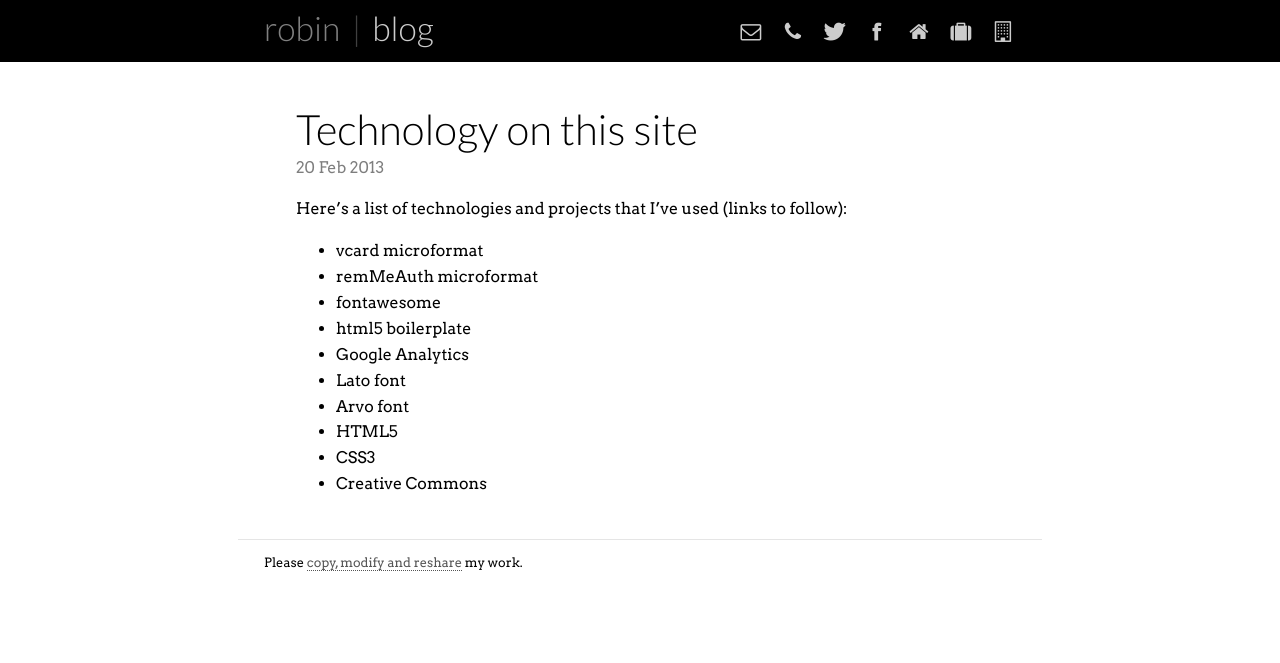
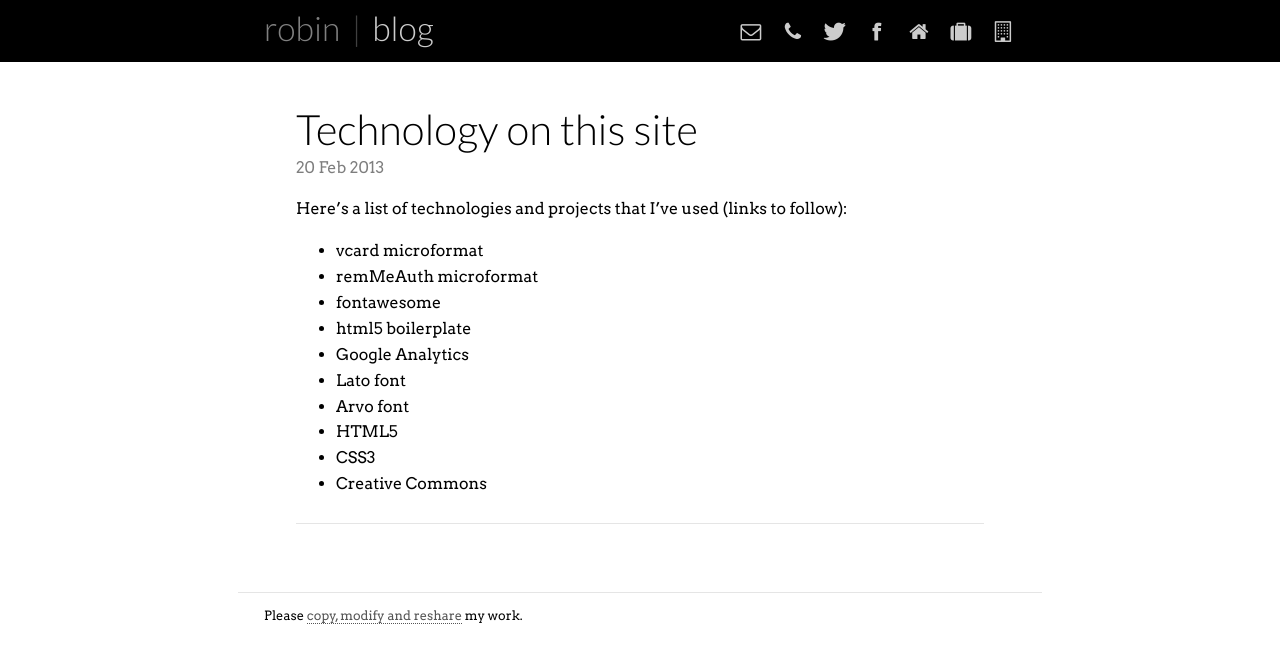
Before and after one commit to nottrobin/robinwinslow.uk, a Jekyll site: the page built from _posts/2013-02-20-technology-on-this-site.md, in a window 1280 px wide. Shown: the top 663 px of the page. Built offline with Jekyll 4.4.1, drawn with Linux system fonts in a browser that asks for light colours; Markdown is read by kramdown in place of the engine named in the settings; comment, search, counter and statistics services are not loaded.

Commit message:
Add comments to posts. Closes #21

```diff
--- a/_layouts/post.html
+++ b/_layouts/post.html
@@ -6,3 +6,17 @@ layout: default
 <date>{{ page.date | date_to_string }}</date>
 
 {{ content }}
+
+<div id="disqus_thread" class="comments"></div>
+
+<script type="text/javascript">
+    /* * * CONFIGURATION VARIABLES: EDIT BEFORE PASTING INTO YOUR WEBPAGE * * */
+    var disqus_shortname = 'robin-blog'; // required: replace example with your forum shortname
+
+    /* * * DON'T EDIT BELOW THIS LINE * * */
+    (function() {
+        var dsq = document.createElement('script'); dsq.type = 'text/javascript'; dsq.async = true;
+        dsq.src = 'http://' + disqus_shortname + '.disqus.com/embed.js';
+        (document.getElementsByTagName('head')[0] || document.getElementsByTagName('body')[0]).appendChild(dsq);
+    })();
+</script>
--- a/css/rstandard.css
+++ b/css/rstandard.css
@@ -187,6 +187,12 @@ nav li {
 	margin-top: 1.618rem;
 }
 
+.comments {
+	margin-top: 1.618rem;
+	padding-top: 1.618rem;
+	border-top: 1px solid rgba(0, 0, 0, 0.1);
+}
+
 @media all and (max-width: 35rem) {
 	header address, header hgroup {
 		float: none;
```
